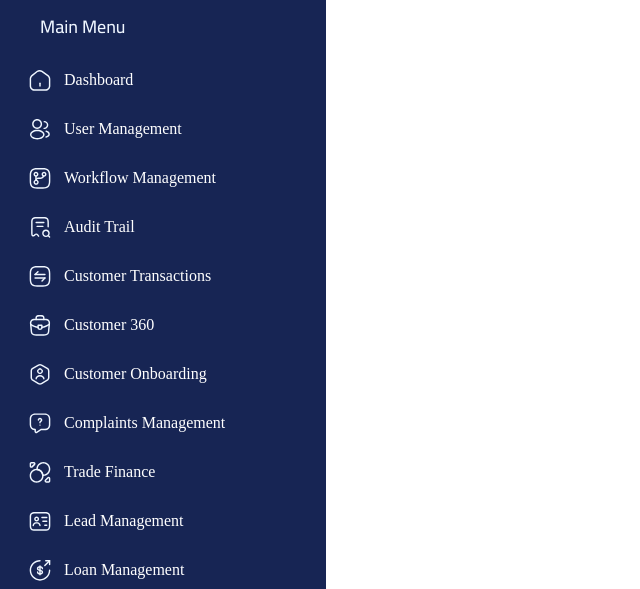
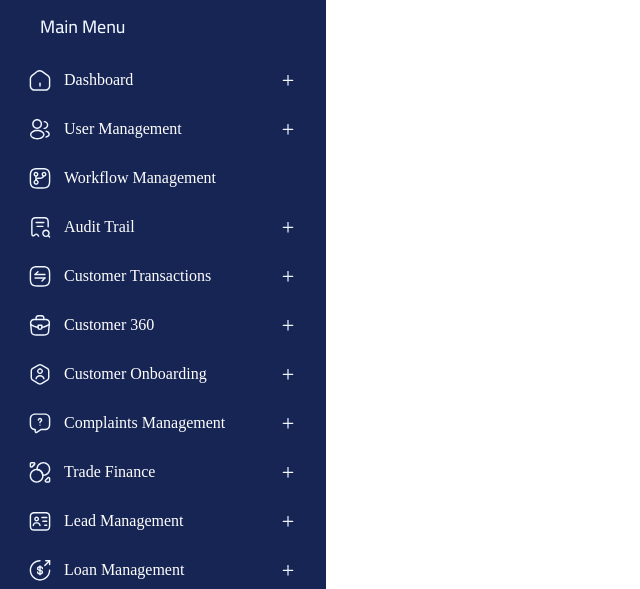
Before and after one commit to CyberMan010/Fully-Dynamic-sidebar, a React (Vite) app: page / in a window 1280 px wide. Shown: the part 194-783 px from the top of the page, without its empty margins (0-640 px from the left). Built offline with nearby package versions, Linux system fonts and the light colour scheme.

Commit message:
feat: submenu was added

```diff
--- a/src/components/Sidebar/left-sidebar.tsx
+++ b/src/components/Sidebar/left-sidebar.tsx
@@ -1,12 +1,12 @@
 import type React from "react"
 import { type FunctionComponent, useState, useEffect } from "react"
-import type { SidebarItem } from "../../types/types"
+import type { SidebarItem, Permission, SubmenuItem, NavItem } from "../../types/types"
 import { sidebarConfig } from "../../config/config"
 import { Icon } from "../../config/icons"
 import "../../styles/sidebar_style.scss"
 
 interface SidebarProps {
-  userRole: "admin" | "user"
+  userRole: Permission
 }
 
 export const Sidebar: FunctionComponent<SidebarProps> = ({ userRole }) => {
@@ -64,12 +64,16 @@ export const Sidebar: FunctionComponent<SidebarProps> = ({ userRole }) => {
   }
 
   const renderMenuItem = (item: SidebarItem, index: number, depth = 0) => {
+    if (item.type === "divider") {
+      return <div key={item.id} className="sidebar-divider" />
+    }
+
     if (debouncedQuery && !item.label.toLowerCase().includes(debouncedQuery.toLowerCase())) {
       return null
     }
 
     const isDisabled = item.permissions && !item.permissions.includes(userRole)
-    const hasSubmenu = item.submenu && item.submenu.length > 0
+    const hasSubmenu = item.type === "submenu"
     const isSubmenuExpanded = expandedSubmenus.includes(item.id)
 
     return (
@@ -95,19 +99,22 @@ export const Sidebar: FunctionComponent<SidebarProps> = ({ userRole }) => {
             {highlightText(item.label, debouncedQuery)}
           </span>
           {hasSubmenu && (
-            <Icon name={isSubmenuExpanded ? "chevron-down" : "chevron-right"} size={20} className="submenu-icon" />
+            <Icon name="add" size={20} className={`submenu-icon ${isSubmenuExpanded ? "expanded" : ""}`} />
           )}
         </div>
         {hasSubmenu && isSubmenuExpanded && isExpanded && (
           <div className="submenu">
-            {item.submenu!.map((subItem, subIndex) => renderMenuItem(subItem, subIndex, depth + 1))}
+            {(item as SubmenuItem).items.map((subItem, subIndex) => renderMenuItem(subItem, subIndex, depth + 1))}
           </div>
         )}
       </div>
     )
   }
 
-  const filteredItems = items.filter((item) => item.label.toLowerCase().includes(debouncedQuery.toLowerCase()))
+  const filteredItems = items.filter(
+    (item): item is NavItem =>
+      item.type !== "divider" && item.label.toLowerCase().includes(debouncedQuery.toLowerCase()),
+  )
 
   return (
     <div className={`sidebar ${isExpanded ? "" : "collapsed"} ${isAnimating ? "animating" : ""}`}>
--- /dev/null
+++ b/src/components/Sidebar/submenu.tsx
@@ -0,0 +1 @@
+// submenu.tsx
```
